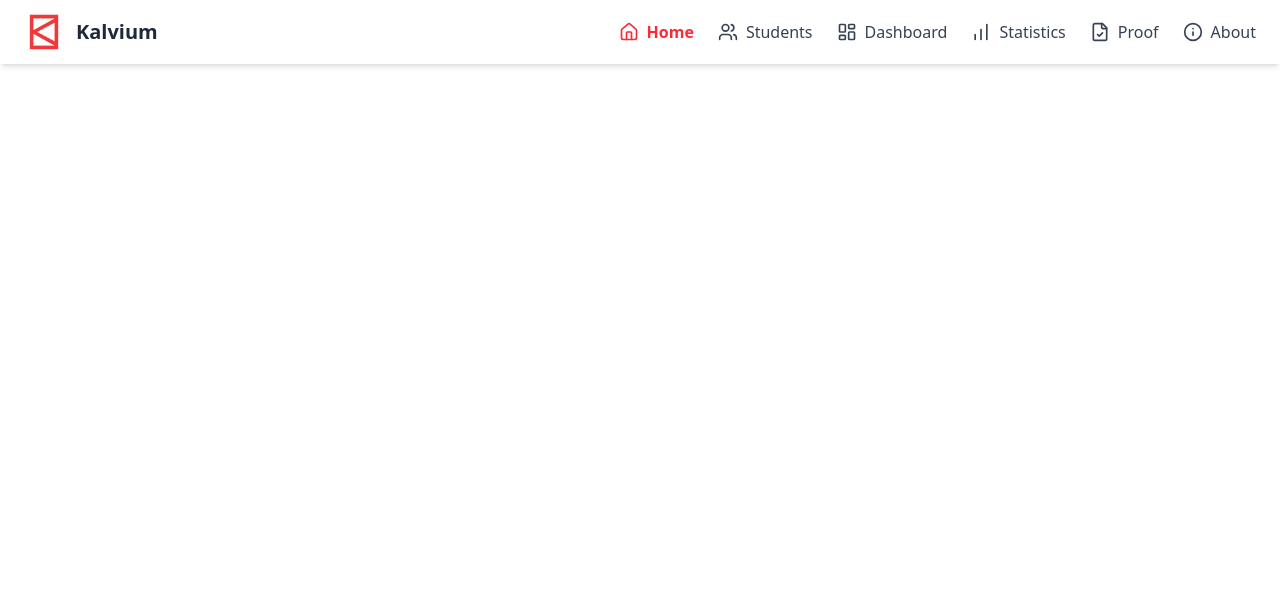
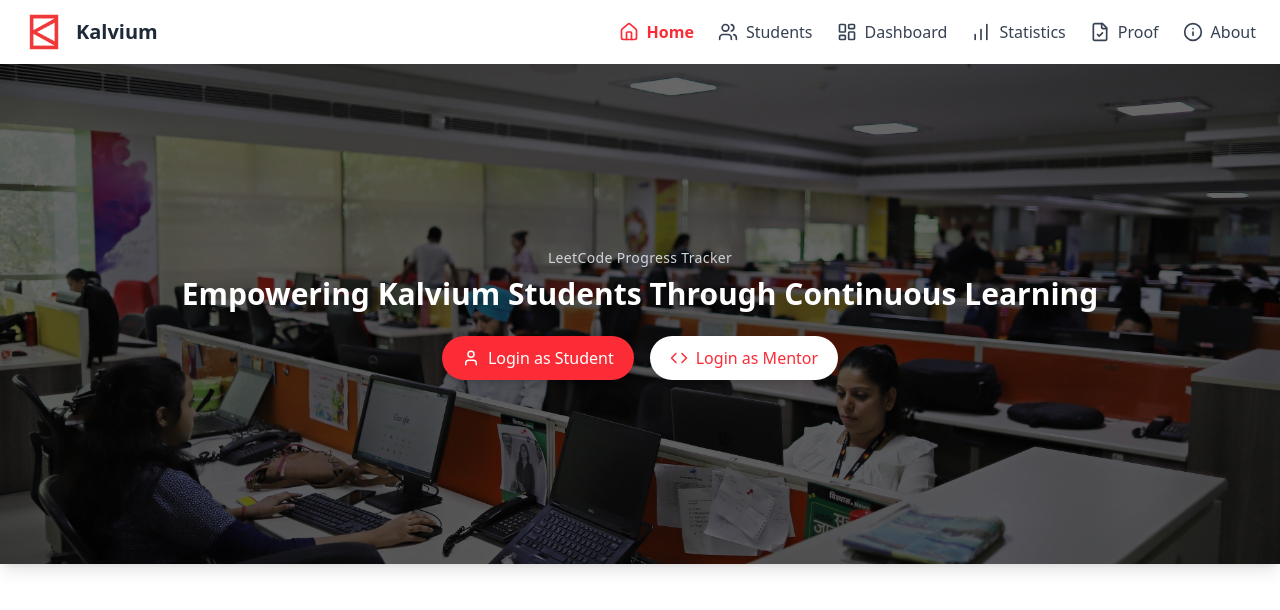
Before and after one commit to KabirDharshaan/Kalvium_Squad_progress_tracker, a React (Vite) app in the folder progress_tracker/: page / in a window 1280 px wide. Shown: the top 610 px of the page. Built offline with nearby package versions, Linux system fonts and the light colour scheme.

Commit message:
home_page_half

```diff
--- a/progress_tracker/src/App.jsx
+++ b/progress_tracker/src/App.jsx
@@ -1,11 +1,12 @@
 import React from "react";
 import Navbar from "./components/Navbar";
+import Home from "./pages/Home";
 
 function App() {
   return (
     <div>
       <Navbar />
-      {/* other components */}
+      <Home />
     </div>
   );
 }
--- /dev/null
+++ b/progress_tracker/src/pages/Home.jsx
@@ -0,0 +1,40 @@
+
+import React from "react";
+import { User, Code } from "lucide-react";
+import bgImage from "../assets/IT-firms-aims-to-call-back-some-employees-to-office-starting-September.jpg";
+
+const Home = () => {
+  return (
+    <section
+      className="relative flex items-center justify-center w-full h-[500px] bg-cover bg-center overflow-hidden shadow-lg"
+      style={{ backgroundImage: `url(${bgImage})` }}
+    >
+      {/* Overlay for dark tint */}
+      <div className="absolute inset-0 bg-black/60"></div>
+
+      {/* Content */}
+      <div className="relative z-10 text-center text-white px-6">
+        <h2 className="text-sm font-medium tracking-wide text-gray-300 mb-2">
+          LeetCode Progress Tracker
+        </h2>
+        <h1 className="text-2xl md:text-3xl font-semibold mb-6">
+          Empowering Kalvium Students Through Continuous Learning
+        </h1>
+
+        <div className="flex flex-col sm:flex-row items-center justify-center gap-4">
+          <button className="flex items-center gap-2 bg-red-500 text-white px-5 py-2.5 rounded-full font-medium shadow-md hover:bg-red-600 transition">
+            <User size={18} />
+            Login as Student
+          </button>
+
+          <button className="flex items-center gap-2 bg-white text-red-500 px-5 py-2.5 rounded-full font-medium shadow-md hover:bg-gray-100 transition">
+            <Code size={18} />
+            Login as Mentor
+          </button>
+        </div>
+      </div>
+    </section>
+  );
+};
+
+export default Home;
```
Also changed, not shown: progress_tracker/src/assets/IT-firms-aims-to-call-back-some-employees-to-office-starting-September.jpg (added).
